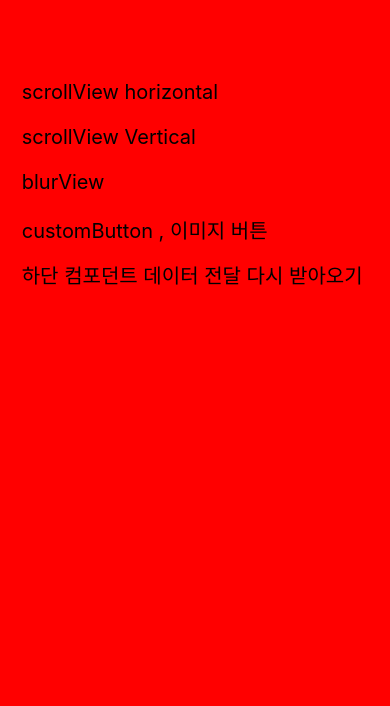
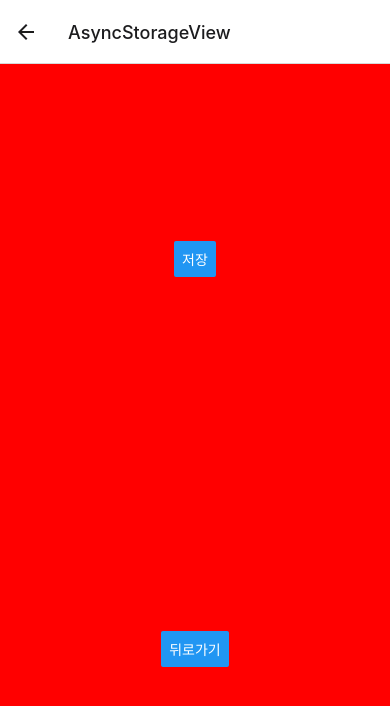
Before and after one commit to break200/ReactNative, a React Native app: screen /AsyncStorageView in a window 390 px wide. Shown: the top 706 px of the page. Built offline with nearby package versions, Linux system fonts and the light colour scheme.

Commit message:
스토리지 저장 가져오기 구현

```diff
--- a/package.json
+++ b/package.json
@@ -10,6 +10,7 @@
     "lint": "eslint ."
   },
   "dependencies": {
+    "@react-native-async-storage/async-storage": "^1.15.9",
     "@react-native-community/blur": "^3.6.0",
     "@react-navigation/native": "^6.0.6",
     "@react-navigation/native-stack": "^6.2.5",
--- a/src/navi/Stack.js
+++ b/src/navi/Stack.js
@@ -6,6 +6,8 @@ import Sviewvo from '../screens/items/scrollViewV/ScrollViewV';
 import Blur from '../screens/items/blur/Blur';
 import CostomView from '../screens/items/customBtn/CostomView';
 import HeadComponent from '../screens/items/topComponent/HeadComponent'
+import AsyncStorageView from "../screens/items/asyncStorage/AsyncStorageView";
+import AsyncStorageNext from "../screens/items/asyncStorage/AsyncStorageNext";
 const StackNavigation = () => {
     const Stack = createNativeStackNavigator();
     return (
@@ -33,6 +35,14 @@ const StackNavigation = () => {
                 name="HeadComponent"
                 component={HeadComponent}
             />
+            <Stack.Screen
+                name="AsyncStorageView"
+                component={AsyncStorageView}
+            />
+            <Stack.Screen
+                name="AsyncStorageNext"
+                component={AsyncStorageNext}
+            />
         </Stack.Navigator>
     );
 };
--- /dev/null
+++ b/src/screens/items/asyncStorage/AsyncStorageNext.js
@@ -0,0 +1,47 @@
+import React, {useState, useEffect} from 'react';
+import {Button, StyleSheet, Text, View} from 'react-native';
+import AsyncStorage from '@react-native-async-storage/async-storage';
+
+const AsyncStorageNext = ({route, navigation}) => {
+    const [text , setText] = useState('');
+    const onPress = async () => {
+        try {
+            const value = await AsyncStorage.getItem('@storage_Key')
+            if(value !== null) {
+                // value previously stored
+                setText(value);
+            }
+        } catch(e) {
+            // error reading value
+            console.log('error getStorage');
+        }
+    }
+    return (
+        <View style={styles.container}>
+            <View style={ styles.container }>
+                <Button style={{width:100 , height:50}} title={'데이터 가져오기'} onPress = {onPress}/>
+            </View>
+            <View style={ styles.container }>
+                <Text>{text}</Text>
+            </View>
+        </View>
+    );
+};
+
+const styles = StyleSheet.create({
+    container: {
+        flex: 1,
+        justifyContent: 'center',
+        alignItems: 'center',
+        backgroundColor: 'red',
+    },
+    absolute: {
+        position: 'absolute',
+        top: 100,
+        left: 100,
+        bottom: 100,
+        right: 100,
+    },
+});
+
+export default AsyncStorageNext;
--- /dev/null
+++ b/src/screens/items/asyncStorage/AsyncStorageView.js
@@ -0,0 +1,49 @@
+import React  from 'react';
+import {StyleSheet,View, Button} from 'react-native';
+import AsyncStorage from '@react-native-async-storage/async-storage';
+
+// yarn add @react-native-async-storage/async-storage  설치
+const AsyncStorageView = ({route, navigation}) => {
+    const onPress = async () => {
+        try {
+            await AsyncStorage.setItem('@storage_Key', '데이터 저장')
+        } catch (e) {
+            // saving error
+            console.log('error save');
+        }
+    }
+
+    const onNext =  () => {
+        navigation.navigate('AsyncStorageNext');
+    }
+
+
+    return (
+        <View style={styles.container}>
+            <View style={ styles.container }>
+                <Button title = '저장' onPress={onPress}/>
+            </View>
+            <View style={ styles.container }>
+            <Button title = '뒤로가기' onPress={onNext}/>
+            </View>
+        </View>
+    );
+};
+
+const styles = StyleSheet.create({
+    container: {
+        flex: 1,
+        justifyContent: 'center',
+        alignItems: 'center',
+        backgroundColor: 'red',
+    },
+    absolute: {
+        position: 'absolute',
+        top: 100,
+        left: 100,
+        bottom: 100,
+        right: 100,
+    },
+});
+
+export default AsyncStorageView;
--- a/src/screens/main/App.js
+++ b/src/screens/main/App.js
@@ -1,5 +1,5 @@
-import React, {useState, useEffect} from 'react';
-import {StyleSheet, Text, View, TouchableOpacity, Button , DeviceEventEmitter ,FlatList ,TouchableWithoutFeedback} from 'react-native';
+import React from 'react';
+import {StyleSheet, Text, View,FlatList ,TouchableWithoutFeedback} from 'react-native';
 
 const App = ({navigation, route}) => {
 
@@ -24,14 +24,11 @@ const App = ({navigation, route}) => {
             id: 5,
             title: '하단 컴포던트 데이터 전달 다시 받아오기 ',
         },
+        {
+            id: 6,
+            title: '스토리지 저장',
+        },
     ];
-    useEffect(() => {
-        // let subscription =  DeviceEventEmitter.addListener('emit', (events) => {
-        //     alert(`${events.taobaoBind}`);
-        // })
-        //구독 삭제
-        // subscription.remove()
-    }, []);
 
     //눌렀을경우 버튼 이벤트
     function onPress(item) {
@@ -45,6 +42,8 @@ const App = ({navigation, route}) => {
             navigation.navigate('CostomView');
         }else if (item.id === 5){
             navigation.navigate('HeadComponent');
+        }else if (item.id === 6){
+            navigation.navigate('AsyncStorageView');
         }
     }
 
```
Also changed, not shown: 2 other files (tests, documents, lock files or other folders).
